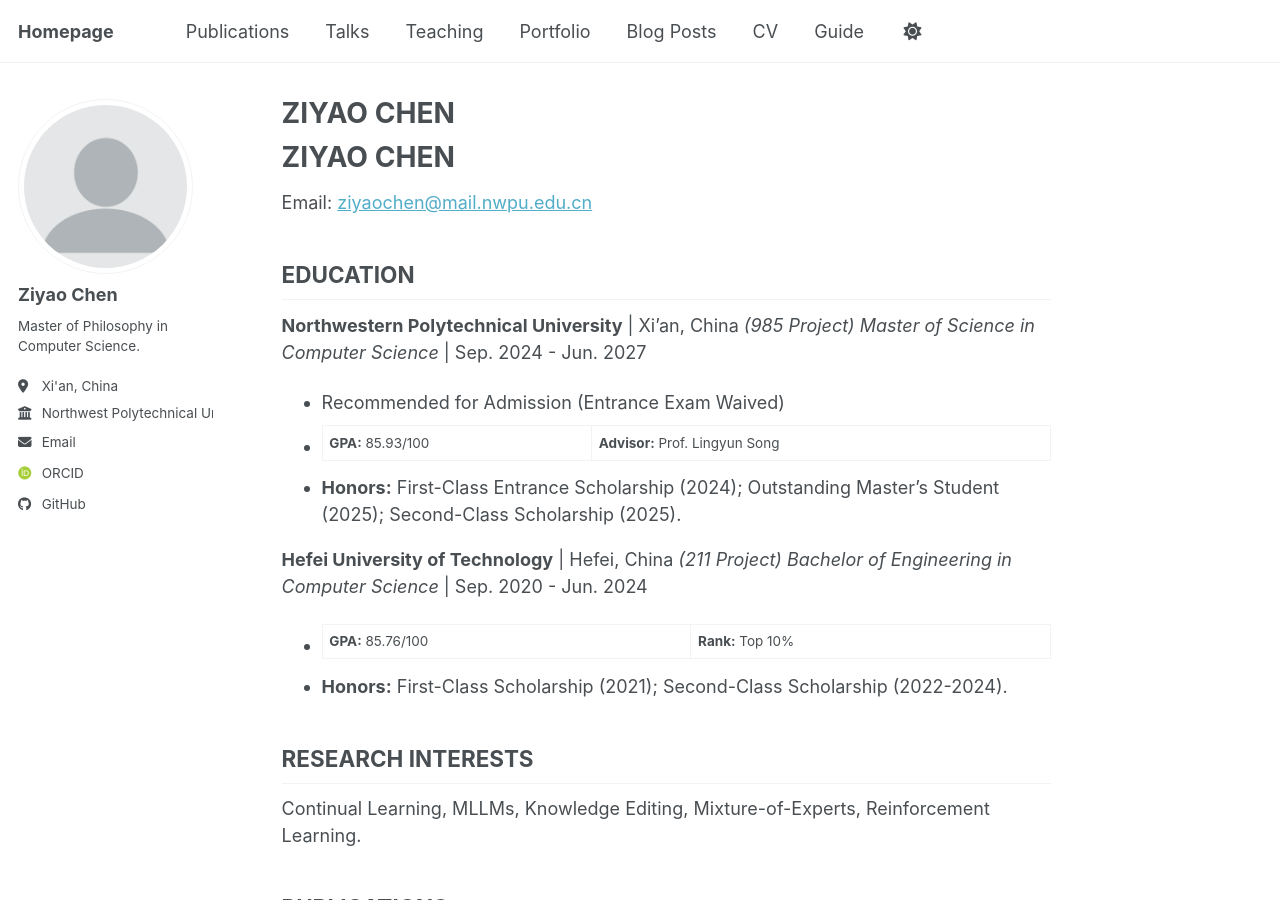
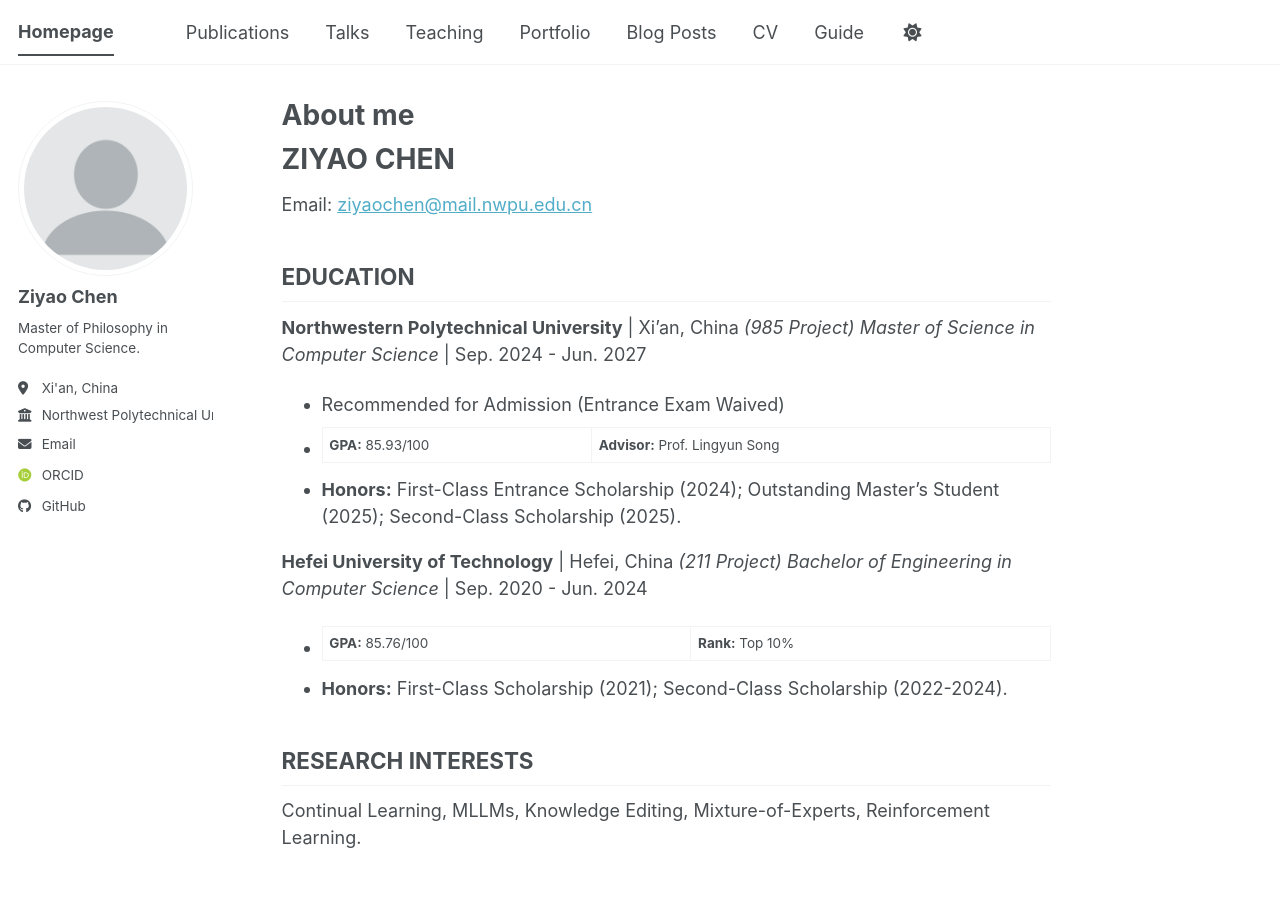
Before and after one commit to yyotta/yyotta.github.io, a Jekyll site: the page built from _pages/about.md, in a window 1280 px wide and 900 px high. Built offline with Jekyll 4.4.1, drawn with Linux system fonts in a browser that asks for light colours; some web fonts are replaced; our own code applies the rules of GitHub Pages for plain Markdown files; a script bundle is joined from its source files by our own code; library files that are not in the unit come from our copies.

Commit message:
fix about.md

```diff
--- a/_pages/about.md
+++ b/_pages/about.md
@@ -1,3 +1,12 @@
+---
+permalink: /
+title: "About me"
+author_profile: true
+redirect_from:
+  - /about/
+  - /about.html
+---
+
 # ZIYAO CHEN
 
 Email: [ziyaochen@mail.nwpu.edu.cn](mailto:ziyaochen@mail.nwpu.edu.cn)
```
